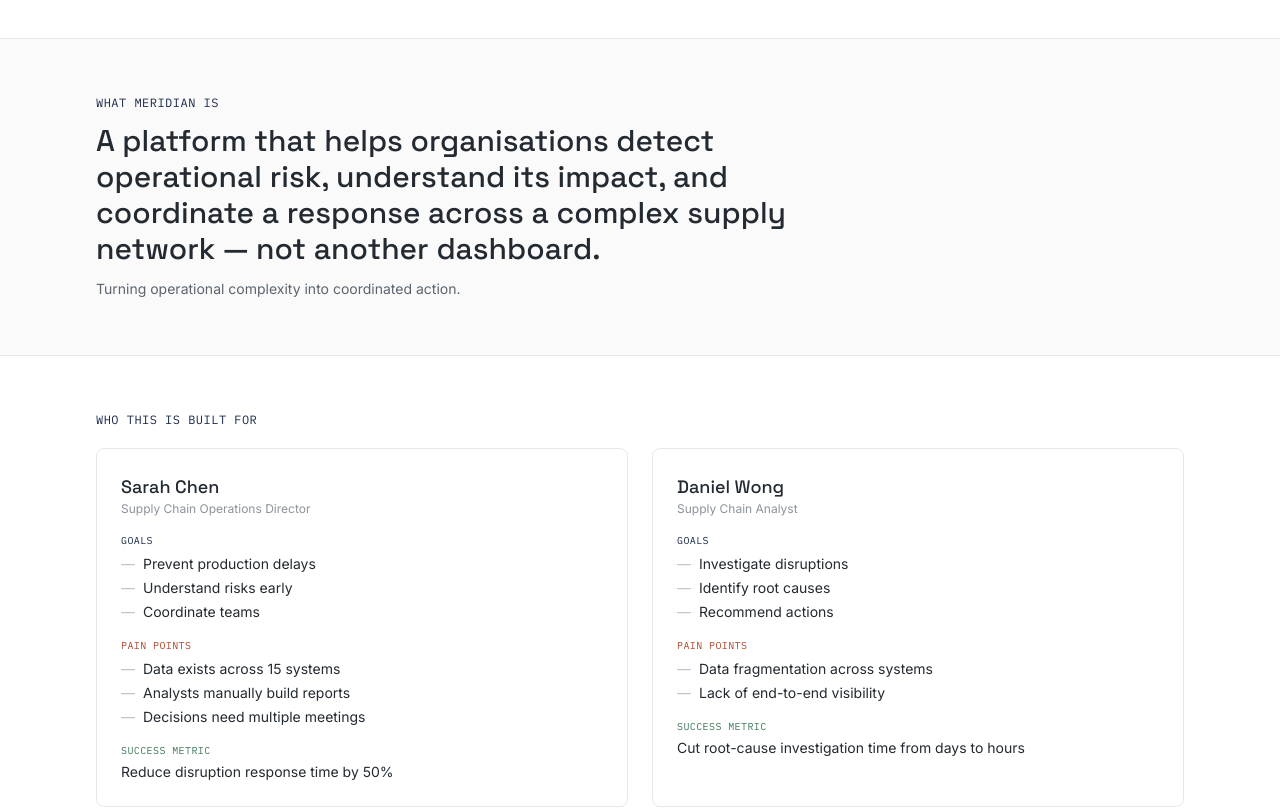
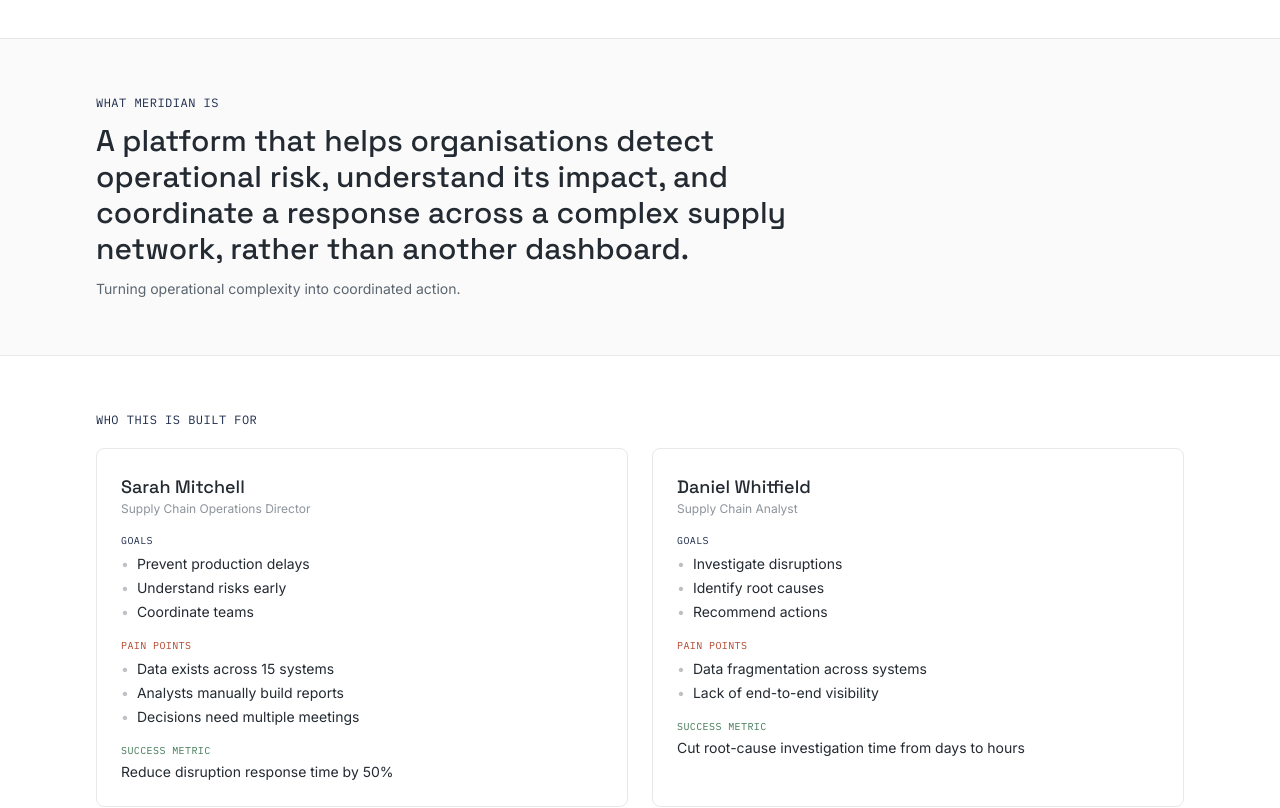
Before and after one commit to limjaae/meridian-ops, a Next.js app: page / in a window 1280 px wide. Shown: the part 571-1379 px from the top of the page. Built offline with nearby package versions, Linux system fonts and the light colour scheme; no server answers; the database is empty.

Commit message:
Updating persona attributes

```diff
--- a/app/dashboard/page.js
+++ b/app/dashboard/page.js
@@ -174,7 +174,7 @@ export default function DashboardPage() {
                       <ul className="mt-3 space-y-1 text-sm text-slateline">
                         {assessment.risk.reasons.map((r, i) => (
                           <li key={i} className="flex gap-2">
-                            <span className="text-slateline/40">—</span> {r}
+                            <span className="text-slateline/40">•</span> {r}
                           </li>
                         ))}
                       </ul>
--- a/app/incidents/[id]/page.js
+++ b/app/incidents/[id]/page.js
@@ -12,7 +12,7 @@ export default function IncidentWorkspacePage({ params }) {
   const [data, setData] = useState(null);
   const [loading, setLoading] = useState(true);
   const [selectedOption, setSelectedOption] = useState(null);
-  const [owner, setOwner] = useState('Sarah Chen — Supply Chain Operations Director');
+  const [owner, setOwner] = useState('Sarah Mitchell, Supply Chain Operations Director');
   const [reason, setReason] = useState('');
   const [submitting, setSubmitting] = useState(false);
   const [decisionLogged, setDecisionLogged] = useState(false);
--- a/app/page.js
+++ b/app/page.js
@@ -97,7 +97,7 @@ export default function MissionControlPage() {
           <p className="font-mono text-xs tracking-wideish text-navy mb-3">WHAT MERIDIAN IS</p>
           <h2 className="font-display text-2xl sm:text-3xl text-charcoal max-w-3xl leading-snug">
             A platform that helps organisations detect operational risk, understand its impact, and
-            coordinate a response across a complex supply network — not another dashboard.
+            coordinate a response across a complex supply network, rather than another dashboard.
           </h2>
           <p className="mt-3 text-sm text-slateline max-w-2xl">Turning operational complexity into coordinated action.</p>
         </div>
@@ -108,14 +108,14 @@ export default function MissionControlPage() {
         <p className="font-mono text-xs tracking-wideish text-navy mb-5">WHO THIS IS BUILT FOR</p>
         <div className="grid md:grid-cols-2 gap-6">
           <PersonaCard
-            name="Sarah Chen"
+            name="Sarah Mitchell"
             title="Supply Chain Operations Director"
             goals={['Prevent production delays', 'Understand risks early', 'Coordinate teams']}
             pains={['Data exists across 15 systems', 'Analysts manually build reports', 'Decisions need multiple meetings']}
             metric="Reduce disruption response time by 50%"
           />
           <PersonaCard
-            name="Daniel Wong"
+            name="Daniel Whitfield"
             title="Supply Chain Analyst"
             goals={['Investigate disruptions', 'Identify root causes', 'Recommend actions']}
             pains={['Data fragmentation across systems', 'Lack of end-to-end visibility']}
@@ -135,7 +135,7 @@ export default function MissionControlPage() {
             <OntologyDiagram />
           </div>
           <p className="mt-4 text-sm text-slateline max-w-2xl">
-            Every incident, decision, and outcome traces back through this ontology — a supplier
+            Every incident, decision, and outcome traces back through this ontology: a supplier
             provides a product, shipped through a port, affected by a disruption, requiring a
             human decision. That connective structure is what lets Meridian explain impact instead
             of just reporting it.
@@ -194,13 +194,13 @@ function PersonaCard({ name, title, goals, pains, metric }) {
       <p className="font-mono text-[10px] tracking-wideish text-navy mb-1.5">GOALS</p>
       <ul className="text-sm text-charcoal mb-4 space-y-1">
         {goals.map((g) => (
-          <li key={g} className="flex gap-2"><span className="text-slateline/40">—</span>{g}</li>
+          <li key={g} className="flex gap-2"><span className="text-slateline/40">•</span>{g}</li>
         ))}
       </ul>
       <p className="font-mono text-[10px] tracking-wideish text-rust mb-1.5">PAIN POINTS</p>
       <ul className="text-sm text-charcoal mb-4 space-y-1">
         {pains.map((p) => (
-          <li key={p} className="flex gap-2"><span className="text-slateline/40">—</span>{p}</li>
+          <li key={p} className="flex gap-2"><span className="text-slateline/40">•</span>{p}</li>
         ))}
       </ul>
       <p className="font-mono text-[10px] tracking-wideish text-moss mb-1">SUCCESS METRIC</p>
```
